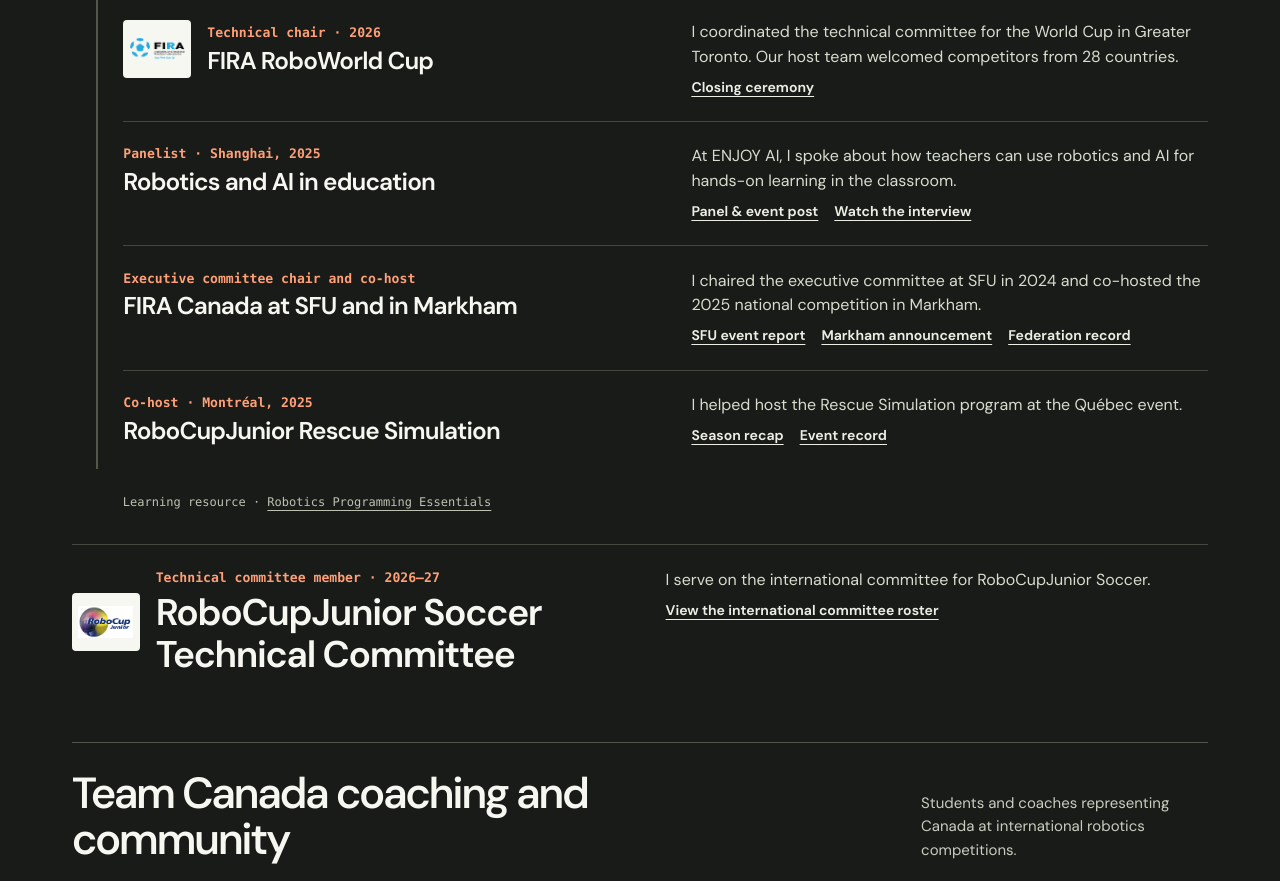
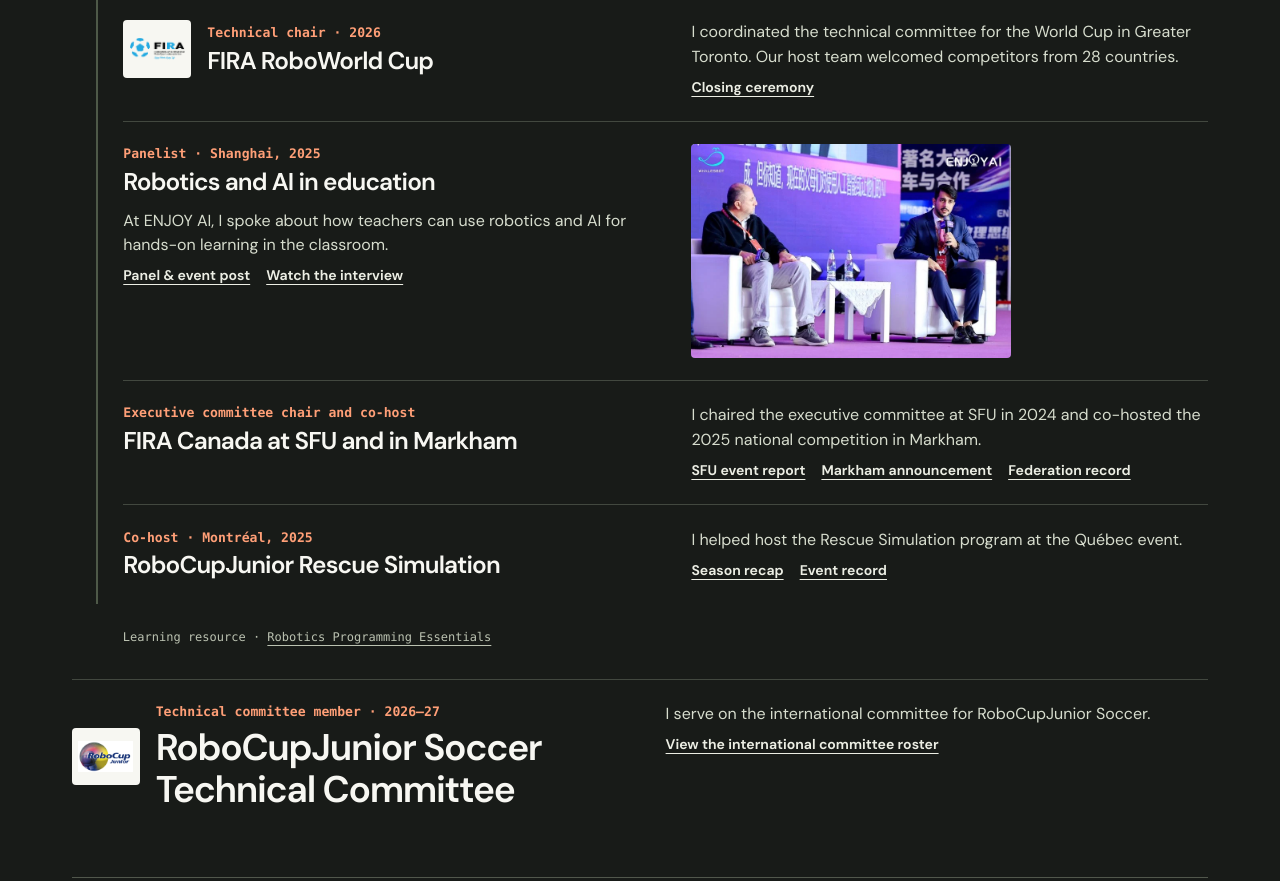
Before and after one commit to alirezaVafadar/alirezavafadar.github.io, a plain HTML site: page index.html in a window 1280 px wide. Shown: the part 4800-5681 px from the top of the page. Drawn offline with Linux system fonts and the light colour scheme.

Commit message:
Restore the Shanghai education panel photograph

```diff
--- a/index.html
+++ b/index.html
@@ -34,9 +34,12 @@
         <div class="credit-name"><span class="event-mark"><img src="media/events/fira-color.png" alt="" loading="lazy" width="62" height="48"></span><div><p class="role-name">Technical chair · 2026</p><h4>FIRA RoboWorld Cup</h4></div></div>
         <div class="credit-copy"><p>I coordinated the technical committee for the World Cup in Greater Toronto. Our host team welcomed competitors from 28 countries.</p><div class="links"><a class="textlink" href="https://www.linkedin.com/posts/alirezavafadar_honored-to-have-been-part-of-the-fira-roboworld-activity-7491570693969489920-GA8v" target="_blank" rel="noopener noreferrer">Closing ceremony</a></div></div>
         </div></li>
-<li><div class="event-credit">
-        <div class="credit-name"><div><p class="role-name">Panelist · Shanghai, 2025</p><h4>Robotics and AI in education</h4></div></div>
-        <div class="credit-copy"><p>At ENJOY AI, I spoke about how teachers can use robotics and AI for hands-on learning in the classroom.</p><div class="links"><a class="textlink" href="https://www.linkedin.com/posts/alirezavafadar_i-had-the-honor-of-attending-enjoy-ai-global-activity-7407550619659538433-bquU" target="_blank" rel="noopener noreferrer">Panel &amp; event post</a><a class="textlink" href="https://www.youtube.com/watch?v=4zEyAs3X4wU" target="_blank" rel="noopener noreferrer">Watch the interview</a></div></div>
+<li><div class="event-credit panel-credit" id="shanghai-panel">
+        <div class="panel-details">
+          <div class="credit-name"><div><p class="role-name">Panelist · Shanghai, 2025</p><h4>Robotics and AI in education</h4></div></div>
+          <div class="credit-copy"><p>At ENJOY AI, I spoke about how teachers can use robotics and AI for hands-on learning in the classroom.</p><div class="links"><a class="textlink" href="https://www.linkedin.com/posts/alirezavafadar_i-had-the-honor-of-attending-enjoy-ai-global-activity-7407550619659538433-bquU" target="_blank" rel="noopener noreferrer">Panel &amp; event post</a><a class="textlink" href="https://www.youtube.com/watch?v=4zEyAs3X4wU" target="_blank" rel="noopener noreferrer">Watch the interview</a></div></div>
+        </div>
+        <a class="panel-photo" href="media/shanghai.webp" data-zoom data-caption="ENJOY AI education panel · Shanghai, 2025"><img src="media/shanghai.webp" alt="Ali Vafadar speaking into a microphone alongside another panelist at ENJOY AI in Shanghai." width="800" height="533" loading="lazy"></a>
         </div></li>
 <li><div class="event-credit">
         <div class="credit-name"><div><p class="role-name">Executive committee chair and co-host</p><h4>FIRA Canada at SFU and in Markham</h4></div></div>
--- a/style.css
+++ b/style.css
@@ -379,6 +379,9 @@ h2.brand-title>.brand-name{color:inherit}
 .credit-name h3 { font-size:clamp(1.65rem,2.9vw,2.75rem); }
 .credit-name h4 { font-size:clamp(1.25rem,1.9vw,1.65rem); }
 .credit-copy p { margin:0 0 .45rem; color:#d7ddce; max-width:55ch; font-size:1rem; }
+.panel-details .credit-copy { margin-top: .75rem; }
+.panel-photo { display: block; width: min(100%, 20rem); cursor: zoom-in; }
+.panel-photo img { display: block; width: 100%; height: auto; border-radius: .25rem; }
 .event-credit .links { gap:.4rem 1rem; }
 .event-credit .textlink { font-size:.875rem; }
 .society-activities { margin:0 0 .7rem clamp(.25rem,2vw,1.5rem); padding:0 0 0 clamp(.9rem,2vw,2rem); border-left:2px solid #4e5948; list-style:none; }
```
Also changed, not shown: media/shanghai.webp (added).
